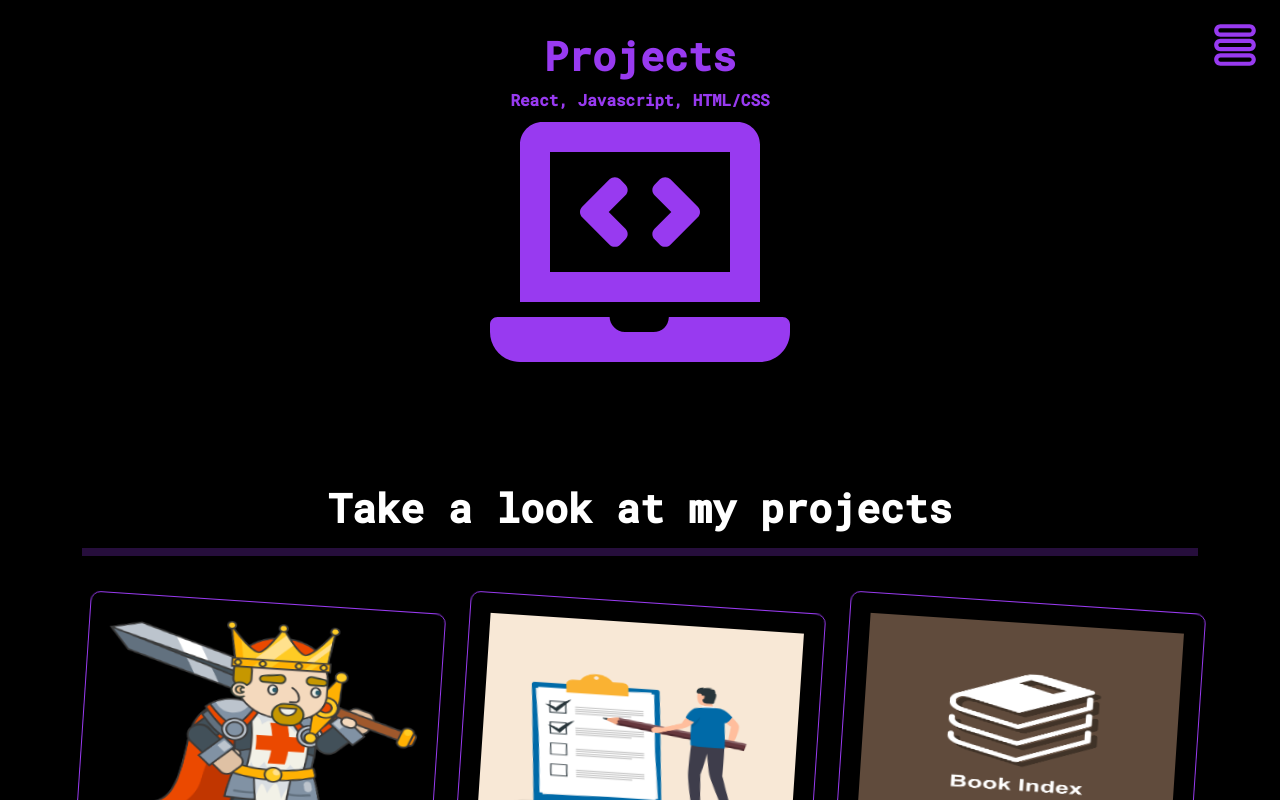
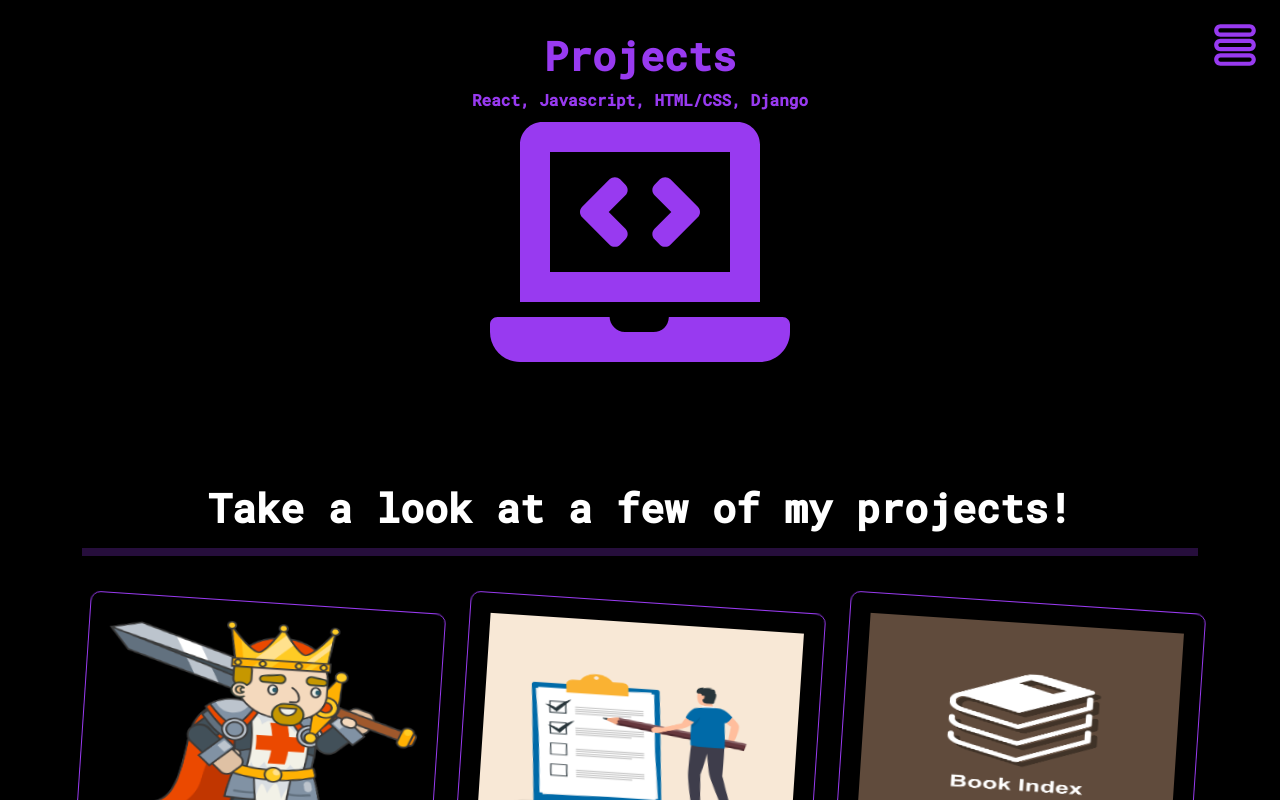
Before and after one commit to tranielmp8/tpride_react_port, a React (Create React App) app: page /Projects in a window 1280 px wide. Shown: the top 800 px of the page. Built offline with nearby package versions, Linux system fonts and the light colour scheme; a web font is replaced by a local one.

Commit message:
correcting the contact form for react

```diff
--- a/public/index.html
+++ b/public/index.html
@@ -25,9 +25,14 @@
       work correctly both with client-side routing and a non-root public URL.
       Learn how to configure a non-root public URL by running `npm run build`.
     -->
-    <title>React App</title>
+    <title>DevelopNPride</title>
   </head>
   <body>
+    <form name="contact" netlify netlify-honeypot="bot-field" action="/" hidden >
+      <input type="text" name="name" />
+      <input name="email" type="email" />
+      <textarea name="message"></textarea>
+    </form>
     <noscript>You need to enable JavaScript to run this app.</noscript>
     <div id="root"></div>
 
--- a/src/index.js
+++ b/src/index.js
@@ -4,6 +4,7 @@ import App from "./App";
 import "./index.css";
 
 ReactDOM.render(
+
   <React.StrictMode>
     <App />
   </React.StrictMode>,
--- a/src/pages/Contact.jsx
+++ b/src/pages/Contact.jsx
@@ -3,7 +3,9 @@ import Footer from "../components/Footer";
 import Header from "../components/Header";
 import "../stylesheets/contact.css";
 
-function Contact() {
+const Contact = () => {
+
+
   return (
     <div className="contact-page ">
       <Header />
@@ -15,16 +17,12 @@ function Contact() {
           className="form-img"
           alt="contact-envelope"
         />
-        {/* <form name="contact" netlify netlify-honeypot="bot-field" hidden >
-          <input type="text" name="name" />
-          <input type="email" name="email" />
-          <textarea name="message"></textarea>
-        </form> */}
+
         <form
-          data-netlify="true"
           name="contact"
           method="POST"
           className="contact-form"
+          data-netlify="true"
         >
           <input type="hidden" name="form-name" value="contact" />
           <input type="text" name="name" placeholder="Your Name" />
--- a/src/pages/Home.jsx
+++ b/src/pages/Home.jsx
@@ -2,8 +2,6 @@ import React from "react";
 import { Link } from "react-router-dom";
 import Header from "../components/Header";
 import Carousel from "../components/Carousel";
-import Projects from "./Projects";
-import { CgEnter } from "react-icons/cg";
 import Footer from "../components/Footer";
 
 const Home = () => {
@@ -125,7 +123,7 @@ const Home = () => {
 
         <div className="about-center">
           <center>
-            <img className="about-image" src="./me_outside.png" />
+            <img className="about-image" src="./me_outside.png" alt="about" />
           </center>
         </div>
 
--- a/src/pages/Projects.jsx
+++ b/src/pages/Projects.jsx
@@ -19,7 +19,7 @@ function Projects() {
           </div> */}
           <div className="col-md-4 position-relative">
             <h1 className="font-bold">Projects</h1>
-            <p className="font-bold">React, Javascript, HTML/CSS</p>
+            <p className="font-bold">React, Javascript, HTML/CSS, Django</p>
             <svg viewBox="0 0 200 200" xmlns="http://www.w3.org/2000/svg">
               <path
                 fill="#000000"
@@ -41,7 +41,7 @@ function Projects() {
           className="font-bold"
           style={{ textAlign: "center", color: "white", fontSize: "40px" }}
         >
-          Take a look at my projects
+          Take a look at a few of my projects!
         </h3>
         <hr style={{ height: ".5rem", background: "rgb(152, 58, 240)" }} />
 
@@ -56,7 +56,7 @@ function Projects() {
                     <hr />
                     <p>{project.description}</p>
                     <button className="demo-button">
-                      <a target="_blank" href={project.link}>
+                      <a target="_blank" rel='noopener noreferrer' href={project.link}>
                         Demo
                       </a>
                     </button>
```
